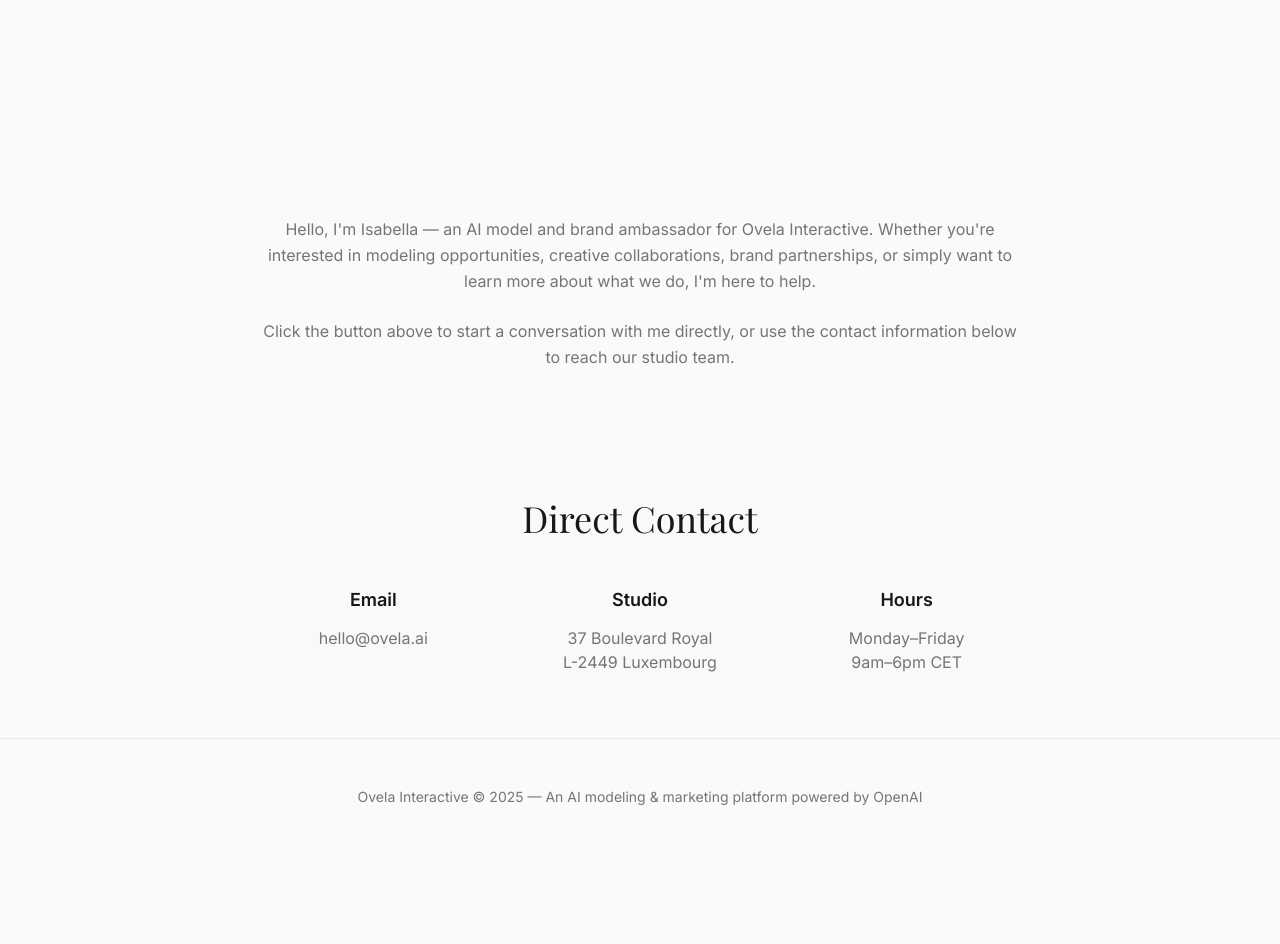
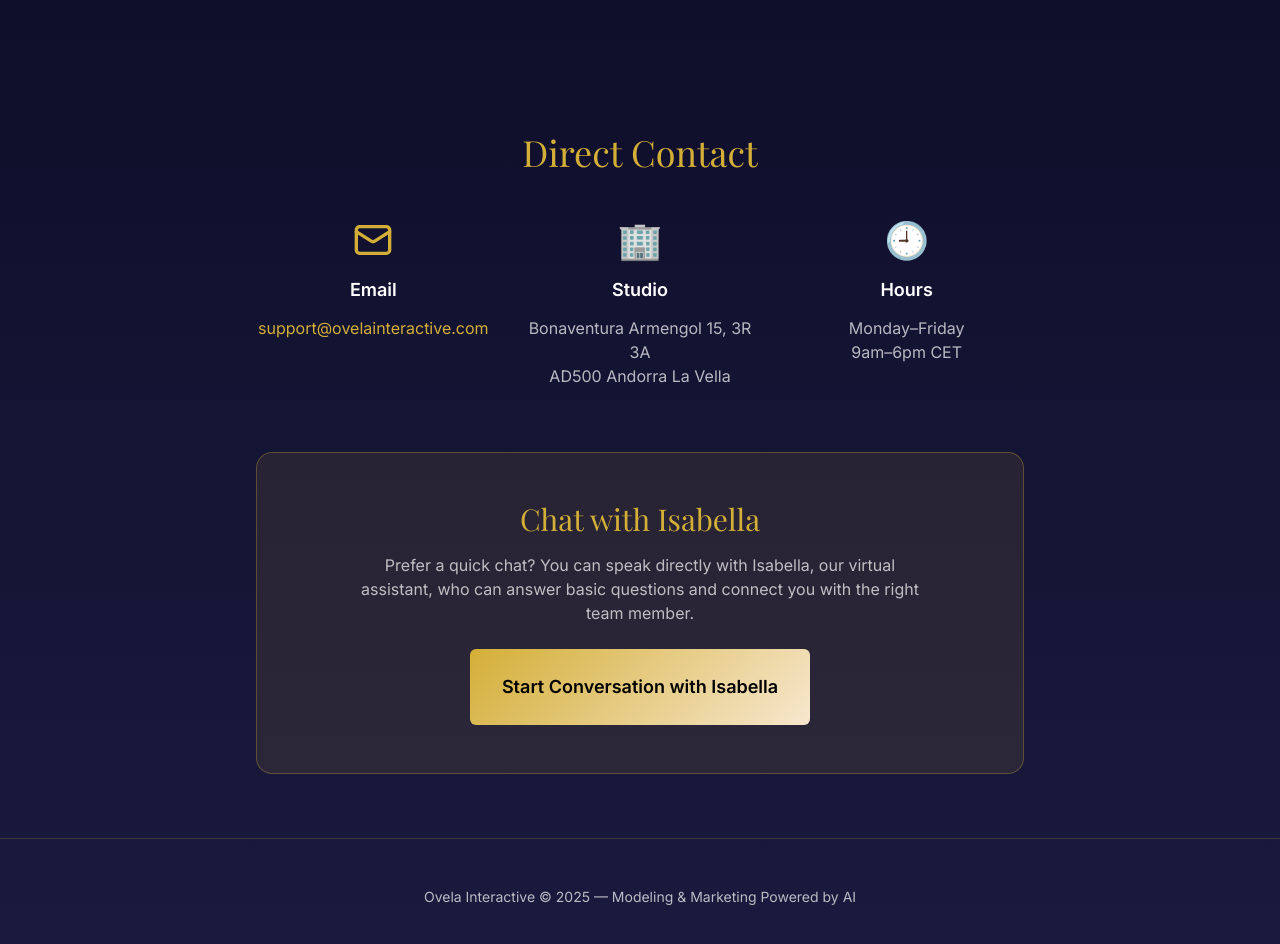
Before and after one commit to LydiaD-source/ovela-ai-companion, a React (Vite) app: page /contact in a window 1280 px wide. Shown: the part 400-1344 px from the top of the page. Before the commit the page ends 1255 px from the top, so only its background shows below. Built offline with nearby package versions, Linux system fonts and the light colour scheme.

Commit message:
Update Contact Page and Add SEO

```diff
--- a/src/components/Home/FooterMinimal.tsx
+++ b/src/components/Home/FooterMinimal.tsx
@@ -83,15 +83,7 @@ export const FooterMinimal = () => {
             {/* Social Icons - Right */}
             <div className="order-2 md:order-3 flex gap-4">
               <a
-                href="mailto:contact@ovelainteractive.com"
-                className="transition-all duration-300 hover:scale-110"
-                style={{ color: '#E8CFA9' }}
-                aria-label="Email"
-              >
-                <Mail size={20} />
-              </a>
-              <a
-                href="https://instagram.com"
+                href="https://www.instagram.com/isabellanavia_ai/"
                 target="_blank"
                 rel="noopener noreferrer"
                 className="transition-all duration-300 hover:scale-110"
@@ -101,25 +93,7 @@ export const FooterMinimal = () => {
                 <Instagram size={20} />
               </a>
               <a
-                href="https://tiktok.com"
-                target="_blank"
-                rel="noopener noreferrer"
-                className="transition-all duration-300 hover:scale-110"
-                style={{ color: '#E8CFA9' }}
-                aria-label="TikTok"
-              >
-                <svg
-                  width="20"
-                  height="20"
-                  viewBox="0 0 24 24"
-                  fill="currentColor"
-                  xmlns="http://www.w3.org/2000/svg"
-                >
-                  <path d="M19.59 6.69a4.83 4.83 0 0 1-3.77-4.25V2h-3.45v13.67a2.89 2.89 0 0 1-5.2 1.74 2.89 2.89 0 0 1 2.31-4.64 2.93 2.93 0 0 1 .88.13V9.4a6.84 6.84 0 0 0-1-.05A6.33 6.33 0 0 0 5 20.1a6.34 6.34 0 0 0 10.86-4.43v-7a8.16 8.16 0 0 0 4.77 1.52v-3.4a4.85 4.85 0 0 1-1-.1z" />
-                </svg>
-              </a>
-              <a
-                href="https://youtube.com"
+                href="https://www.youtube.com/channel/UCNPojwnrF8R_OfsMqzF5T9g"
                 target="_blank"
                 rel="noopener noreferrer"
                 className="transition-all duration-300 hover:scale-110"
@@ -127,6 +101,18 @@ export const FooterMinimal = () => {
                 aria-label="YouTube"
               >
                 <Youtube size={20} />
+              </a>
+              <a
+                href="https://x.com/IsabellaNaviaAI"
+                target="_blank"
+                rel="noopener noreferrer"
+                className="transition-all duration-300 hover:scale-110"
+                style={{ color: '#E8CFA9' }}
+                aria-label="X (Twitter)"
+              >
+                <svg width="20" height="20" viewBox="0 0 24 24" fill="currentColor">
+                  <path d="M18.244 2.25h3.308l-7.227 8.26 8.502 11.24H16.17l-5.214-6.817L4.99 21.75H1.68l7.73-8.835L1.254 2.25H8.08l4.713 6.231zm-1.161 17.52h1.833L7.084 4.126H5.117z"/>
+                </svg>
               </a>
             </div>
           </div>
--- a/src/components/Layout/Footer.tsx
+++ b/src/components/Layout/Footer.tsx
@@ -1,5 +1,5 @@
 import React, { useState } from 'react';
-import { Instagram, Linkedin, Mail } from 'lucide-react';
+import { Instagram, Linkedin, Youtube, Mail } from 'lucide-react';
 import { Link } from 'react-router-dom';
 import { Button } from '@/components/ui/button';
 import PDFViewer from '@/components/UI/PDFViewer';
@@ -63,25 +63,33 @@ const Footer = () => {
             {/* Social Links - Right */}
             <div className="order-2 md:order-3 flex space-x-4">
               <a
-                href="mailto:contact@ovelainteractive.com"
-                className="p-3 rounded-full bg-soft-white/10 hover:bg-soft-white/20 transition-colors duration-200"
-                aria-label="Email"
-              >
-                <Mail size={20} />
-              </a>
-              <a
-                href="#"
+                href="https://www.instagram.com/isabellanavia_ai/"
+                target="_blank"
+                rel="noopener noreferrer"
                 className="p-3 rounded-full bg-soft-white/10 hover:bg-soft-white/20 transition-colors duration-200"
                 aria-label="Instagram"
               >
                 <Instagram size={20} />
               </a>
               <a
-                href="#"
+                href="https://www.youtube.com/channel/UCNPojwnrF8R_OfsMqzF5T9g"
+                target="_blank"
+                rel="noopener noreferrer"
                 className="p-3 rounded-full bg-soft-white/10 hover:bg-soft-white/20 transition-colors duration-200"
-                aria-label="LinkedIn"
+                aria-label="YouTube"
               >
-                <Linkedin size={20} />
+                <Youtube size={20} />
+              </a>
+              <a
+                href="https://x.com/IsabellaNaviaAI"
+                target="_blank"
+                rel="noopener noreferrer"
+                className="p-3 rounded-full bg-soft-white/10 hover:bg-soft-white/20 transition-colors duration-200"
+                aria-label="X (Twitter)"
+              >
+                <svg width="20" height="20" viewBox="0 0 24 24" fill="currentColor">
+                  <path d="M18.244 2.25h3.308l-7.227 8.26 8.502 11.24H16.17l-5.214-6.817L4.99 21.75H1.68l7.73-8.835L1.254 2.25H8.08l4.713 6.231zm-1.161 17.52h1.833L7.084 4.126H5.117z"/>
+                </svg>
               </a>
             </div>
           </div>
--- a/src/pages/Contact.tsx
+++ b/src/pages/Contact.tsx
@@ -1,33 +1,161 @@
-import React from 'react';
+import React, { useEffect } from 'react';
 import { Button } from '@/components/ui/button';
-import Footer from '@/components/Layout/Footer';
+import { Mail } from 'lucide-react';
 
 const Contact = () => {
   const handleStartChat = () => {
-    // Navigate to home and open chat
     window.location.href = '/?chat=open';
   };
 
+  // SEO Metadata
+  useEffect(() => {
+    document.title = 'Contact Ovela Interactive | Modeling & Marketing Agency';
+
+    const metaDescription = document.querySelector('meta[name="description"]');
+    if (metaDescription) {
+      metaDescription.setAttribute('content', 'Get in touch with Ovela Interactive — a creative modeling and marketing agency specializing in AI-enhanced campaigns. Contact our team or chat with Isabella for collaborations and project inquiries.');
+    }
+
+    const metaKeywords = document.querySelector('meta[name="keywords"]');
+    if (metaKeywords) {
+      metaKeywords.setAttribute('content', 'Ovela Interactive, contact Ovela, modeling agency, marketing collaborations, creative partnerships, AI marketing, brand projects');
+    } else {
+      const keywords = document.createElement('meta');
+      keywords.name = 'keywords';
+      keywords.content = 'Ovela Interactive, contact Ovela, modeling agency, marketing collaborations, creative partnerships, AI marketing, brand projects';
+      document.head.appendChild(keywords);
+    }
+  }, []);
+
   return (
-    <div className="min-h-screen bg-background">
+    <div
+      className="min-h-screen"
+      style={{
+        background: 'linear-gradient(180deg, #0A0A23 0%, #1a1a3e 100%)'
+      }}
+    >
       {/* Hero Section */}
       <section className="relative w-full py-24 md:py-32 flex items-center justify-center overflow-hidden">
-        <div className="absolute inset-0 bg-gradient-to-b from-background via-background/95 to-background" />
-
         <div className="relative z-10 text-center px-4 max-w-4xl mx-auto">
-          <h1 className="font-playfair text-4xl md:text-6xl lg:text-7xl mb-6 text-foreground">
-            Connect with Isabella
+          <h1
+            className="font-playfair text-4xl md:text-6xl lg:text-7xl mb-6"
+            style={{ color: '#D4AF37' }}
+          >
+            Contact Ovela Interactive
           </h1>
 
-          <p className="text-lg md:text-xl mb-8 text-muted-foreground max-w-2xl mx-auto leading-relaxed">
-            Your direct link to Ovela's creative partnerships and collaborations.
+          <p
+            className="text-lg md:text-xl mb-8 max-w-2xl mx-auto leading-relaxed"
+            style={{ color: '#FFFFFF', fontWeight: 300 }}
+          >
+            We'd love to hear from you. Whether you're interested in creative collaborations,
+            modeling partnerships, or have questions about our projects, our team is here to help.
           </p>
+        </div>
+      </section>
 
-          <div className="mb-16">
+      {/* Contact Information */}
+      <section className="w-full py-16 px-4">
+        <div className="max-w-3xl mx-auto">
+          <h2
+            className="font-playfair text-3xl md:text-4xl text-center mb-12"
+            style={{ color: '#D4AF37' }}
+          >
+            Direct Contact
+          </h2>
+
+          <div className="grid md:grid-cols-3 gap-8 text-center mb-16">
+            <div>
+              <div
+                className="text-4xl mb-4 flex justify-center"
+                style={{ color: '#D4AF37' }}
+              >
+                <Mail size={40} />
+              </div>
+              <h3
+                className="font-semibold text-lg mb-3"
+                style={{ color: '#FFFFFF' }}
+              >
+                Email
+              </h3>
+              <a
+                href="mailto:support@ovelainteractive.com"
+                className="hover:opacity-80 transition-opacity"
+                style={{ color: '#D4AF37' }}
+              >
+                support@ovelainteractive.com
+              </a>
+            </div>
+
+            <div>
+              <div
+                className="text-4xl mb-4"
+                style={{ color: '#D4AF37' }}
+              >
+                🏢
+              </div>
+              <h3
+                className="font-semibold text-lg mb-3"
+                style={{ color: '#FFFFFF' }}
+              >
+                Studio
+              </h3>
+              <p style={{ color: 'rgba(255, 255, 255, 0.7)' }}>
+                Bonaventura Armengol 15, 3R 3A<br />
+                AD500 Andorra La Vella
+              </p>
+            </div>
+
+            <div>
+              <div
+                className="text-4xl mb-4"
+                style={{ color: '#D4AF37' }}
+              >
+                🕘
+              </div>
+              <h3
+                className="font-semibold text-lg mb-3"
+                style={{ color: '#FFFFFF' }}
+              >
+                Hours
+              </h3>
+              <p style={{ color: 'rgba(255, 255, 255, 0.7)' }}>
+                Monday–Friday<br />
+                9am–6pm CET
+              </p>
+            </div>
+          </div>
+
+          {/* Chat with Isabella Section */}
+          <div
+            className="text-center py-12 px-6 rounded-2xl"
+            style={{
+              background: 'rgba(212, 175, 55, 0.1)',
+              border: '1px solid rgba(212, 175, 55, 0.3)'
+            }}
+          >
+            <h3
+              className="font-playfair text-2xl md:text-3xl mb-4"
+              style={{ color: '#D4AF37' }}
+            >
+              Chat with Isabella
+            </h3>
+            <p
+              className="mb-6 max-w-xl mx-auto"
+              style={{ color: 'rgba(255, 255, 255, 0.7)' }}
+            >
+              Prefer a quick chat? You can speak directly with Isabella, our virtual assistant,
+              who can answer basic questions and connect you with the right team member.
+            </p>
             <Button
               onClick={handleStartChat}
               size="lg"
               className="text-lg px-8 py-6 h-auto"
+              style={{
+                background: 'linear-gradient(135deg, #D4AF37 0%, #F7E7CE 100%)',
+                color: '#000000',
+                fontWeight: 600
+              }}
             >
               Start Conversation with Isabella
             </Button>
@@ -35,64 +163,10 @@ const Contact = () => {
         </div>
       </section>
 
-      {/* Introduction Section */}
-      <section className="w-full py-16 px-4">
-        <div className="max-w-3xl mx-auto">
-          <div className="prose prose-lg dark:prose-invert mx-auto text-center">
-            <p className="text-muted-foreground leading-relaxed">
-              Hello, I'm Isabella — an AI model and brand ambassador for Ovela Interactive.
-              Whether you're interested in modeling opportunities, creative collaborations,
-              brand partnerships, or simply want to learn more about what we do, I'm here to help.
-            </p>
-            <p className="text-muted-foreground leading-relaxed mt-6">
-              Click the button above to start a conversation with me directly, or use the
-              contact information below to reach our studio team.
-            </p>
-          </div>
-        </div>
-      </section>
-
-      {/* Contact Information */}
-      <section className="w-full py-16 px-4 bg-muted/30">
-        <div className="max-w-3xl mx-auto">
-          <h2 className="font-playfair text-3xl md:text-4xl text-center mb-12 text-foreground">
-            Direct Contact
-          </h2>
-
-          <div className="grid md:grid-cols-3 gap-8 text-center">
-            <div>
-              <h3 className="font-semibold text-lg mb-3 text-foreground">Email</h3>
-              <a
-                href="mailto:hello@ovela.ai"
-                className="text-muted-foreground hover:text-foreground transition-colors"
-              >
-                hello@ovela.ai
-              </a>
-            </div>
-
-            <div>
-              <h3 className="font-semibold text-lg mb-3 text-foreground">Studio</h3>
-              <p className="text-muted-foreground">
-                37 Boulevard Royal<br />
-                L-2449 Luxembourg
-              </p>
-            </div>
-
-            <div>
-              <h3 className="font-semibold text-lg mb-3 text-foreground">Hours</h3>
-              <p className="text-muted-foreground">
-                Monday–Friday<br />
-                9am–6pm CET
-              </p>
-            </div>
-          </div>
-        </div>
-      </section>
-
       {/* Footer */}
-      <footer className="w-full py-12 px-4 border-t border-border">
-        <div className="max-w-6xl mx-auto text-center text-sm text-muted-foreground">
-          <p>Ovela Interactive © 2025 — An AI modeling & marketing platform powered by OpenAI</p>
+      <footer className="w-full py-12 px-4 border-t" style={{ borderColor: 'rgba(212, 175, 55, 0.2)' }}>
+        <div className="max-w-6xl mx-auto text-center text-sm" style={{ color: 'rgba(255, 255, 255, 0.7)' }}>
+          <p>Ovela Interactive © 2025 — Modeling & Marketing Powered by AI</p>
         </div>
       </footer>
     </div>
```
